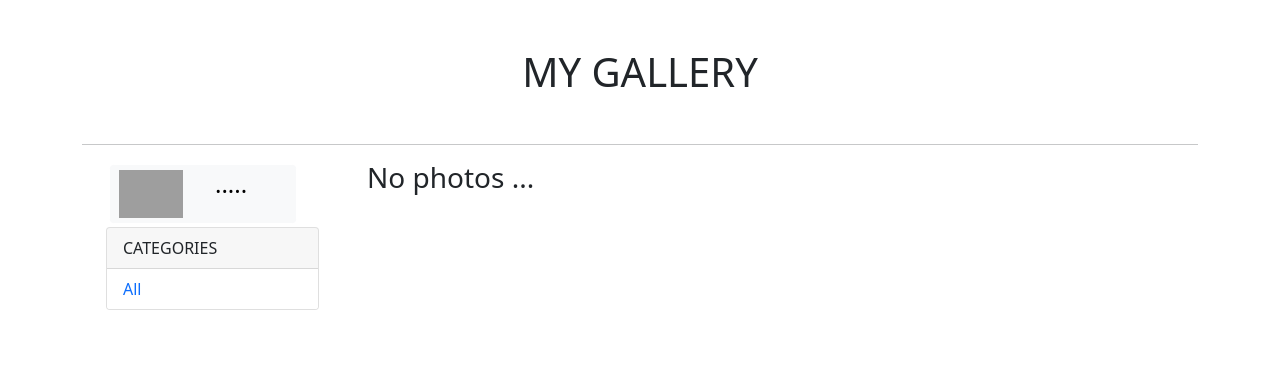
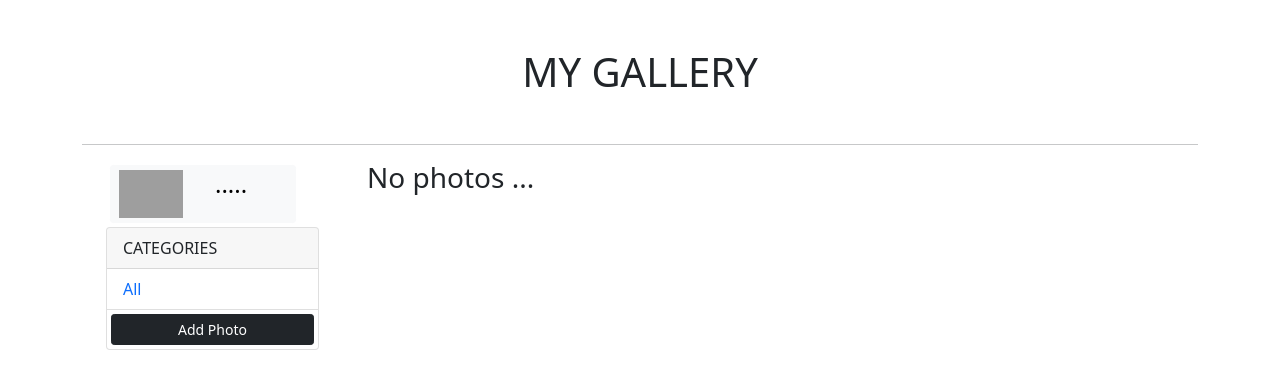
Before and after one commit to Brian569/personal-gallery, a Django app: page /gallery/ in a window 1280 px wide. Shown: the top 389 px of the page. Run offline with Django 3.2, Linux system fonts and the light colour scheme; data that the repository does not hold is empty; grey boxes are pictures that could not be loaded.

Commit message:
include an add photo link

```diff
--- a/photos/templates/photos/gallery.html
+++ b/photos/templates/photos/gallery.html
@@ -48,7 +48,7 @@
                       </li>
 
                       {% endfor %}
-                        <!-- <a href="{% url 'add' %}"  class="btn btn-dark btn-sm m-1">Add Photo</a> -->
+                        <a href="{% url 'add' %}"  class="btn btn-dark btn-sm m-1">Add Photo</a>
                     </ul>
                   </div>
                </div>
```
